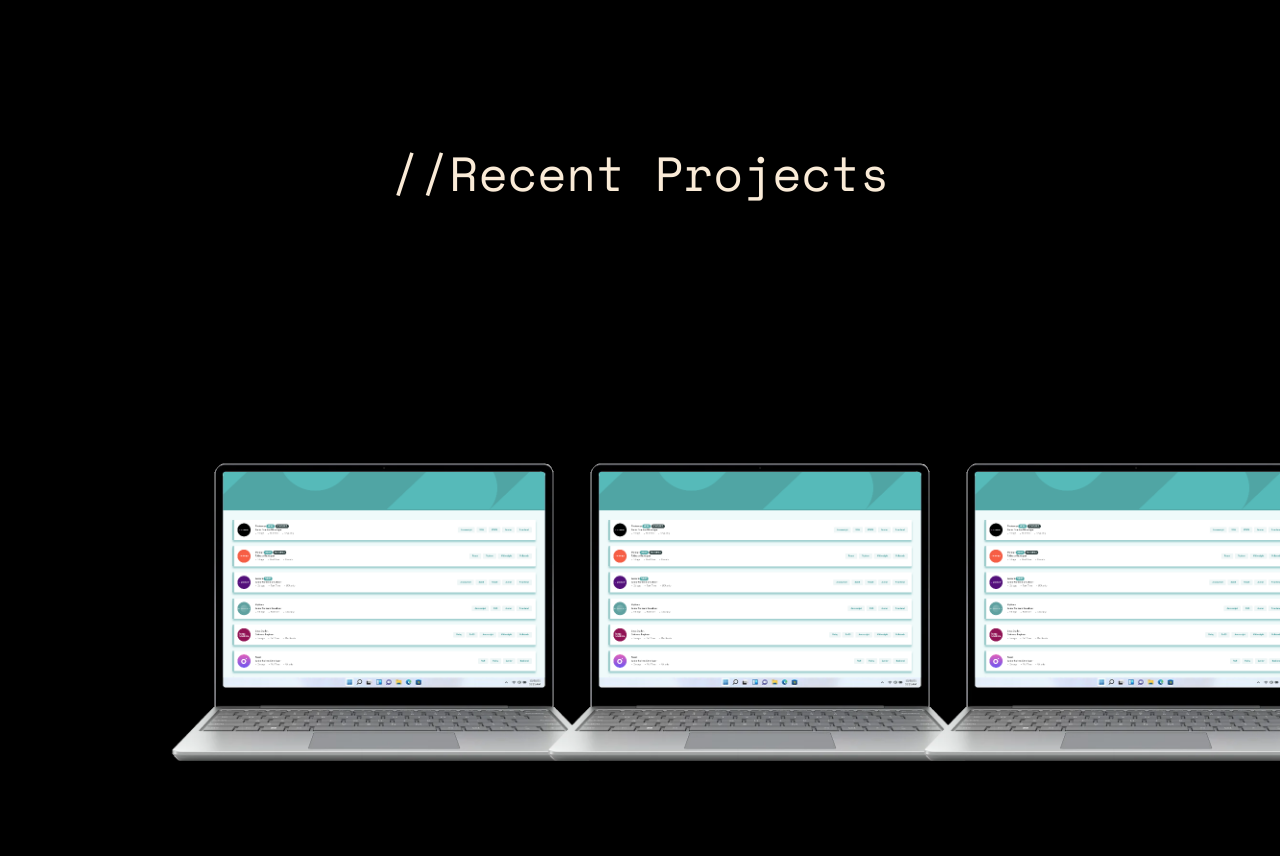
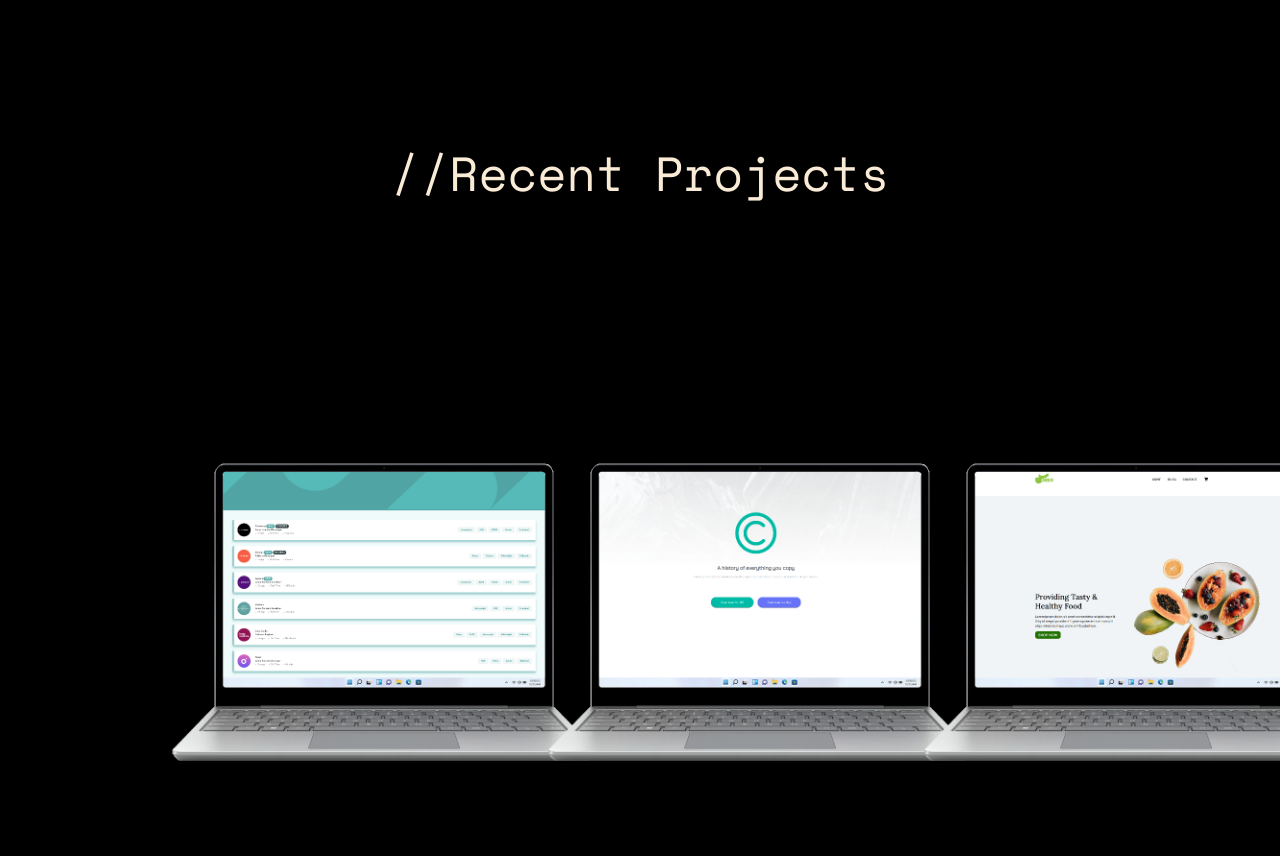
Before and after one commit to michelestaffiere/MicheleStaffiereLanding, a plain HTML site: page index.html in a window 1280 px wide. Shown: the part 723-1579 px from the top of the page. Drawn offline with nearby package versions, Linux system fonts and the light colour scheme.

Commit message:
proper project backgroud images applied.

```diff
--- a/Styles/_ProjectShowcase.scss
+++ b/Styles/_ProjectShowcase.scss
@@ -24,16 +24,23 @@
         padding: 1rem;
         gap: 1rem;
 
-        .previewImg {
+        .previewImg1, .previewImg2, .previewImg3  {
            position: relative;
            height: 30rem;
            width: 30rem;
-           background-image: url(../Assets/JobBoard.png);
            background-position: center;
            background-size: cover;
            background-repeat: none;
         }
-
+        .previewImg1{
+          background-image: url(../Assets/JobBoard.png);
+        }
+        .previewImg2{
+          background-image: url(../Assets/clipboard.png);
+        }
+        .previewImg3{
+          background-image: url(../Assets/oreg.png);
+        }
         .projectInfo {
           display: flex;
           justify-content: center;
--- a/index.html
+++ b/index.html
@@ -40,7 +40,7 @@
             <h2>//Recent Projects</h2>
             <div class="container">
                 <div class="project1">
-                    <div class="previewImg">
+                    <div class="previewImg1">
                         <!-- <img src="./Assets/JobBoard.png" alt="Job board project preview" >   -->
                     </div>
                     <div class="projectInfo">
@@ -58,7 +58,7 @@
                     </div>
                 </div>
                 <div class="project2">
-                    <div class="previewImg">
+                    <div class="previewImg2">
                         <!-- <img src="./Assets/clipboard.png" alt="Clipbaord Landing Page project preview"> -->
                     </div>
                     <div class="projectInfo">
@@ -75,7 +75,7 @@
                     </div>
                 </div>
                 <div class="project3">
-                    <div class="previewImg">
+                    <div class="previewImg3">
                         <!-- <img src="./Assets/oreg.png" alt="Organic Store Front Project preview" > -->
                     </div>
 
```
Also changed, not shown: Styles/Styles.css, 1 other file.
